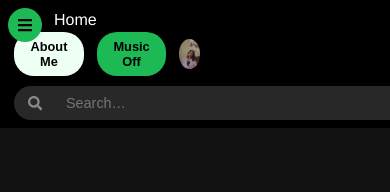
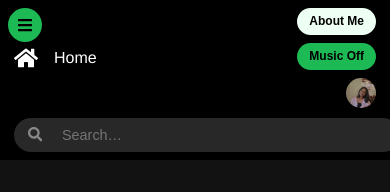
Before and after one commit to BhavanaPoosa/react-portfolio, a React (Create React App) app: page /artist in a window 390 px wide. Shown: the top 192 px of the page. Built offline with nearby package versions, Linux system fonts and the light colour scheme.

Commit message:
Adjust the navbar

```diff
--- a/src/styles/Navbar.css
+++ b/src/styles/Navbar.css
@@ -2,184 +2,234 @@
    NAVBAR  –  DESKTOP / BASE
    ─────────────────────────────── */
 
-   .navbar{
-    display:flex;
-    align-items:center;
-    justify-content:space-between;
-    height:60px;
-    padding:0 1rem;
-    background:#000;
-    color:#fff;
-    font-family:'Helvetica Neue',sans-serif;
+   .navbar {
+    display: flex;
+    align-items: center;
+    justify-content: space-between;
+    height: 60px;
+    padding: 0 1rem;
+    background: #000;
+    color: #fff;
+    font-family: 'Helvetica Neue', sans-serif;
     cursor: pointer;
   }
 
-  /* ---------- LEFT ---------- */
-  .nav-left{
-    display:flex;
-    align-items:center;
-    gap:1rem;
-    flex:1 1 0;
-  }
-  .nav-home a{
-    color:#1db954;
-    text-decoration:none;
-    font-weight:600;
+  .nav-left {
+    display: flex;
+    align-items: center;
+    gap: 1rem;
+    flex: 1 1 0;
   }
 
-  /* ---------- CENTER (SEARCH) ---------- */
-  .nav-center{
-    position:relative;
-    flex:2 1 0;
-    display:flex;
-    align-items:center;
-    gap:.5rem;
-    background:#282828;
-    padding:.5rem 1rem;
-    border-radius:20px;
-  }
-  .nav-center svg{           /* search icon */
-    position:absolute;
-    left:14px;
-    color:#888;
-    font-size:.9rem;
-  }
-  .nav-center input{
-    flex:1;
-    background:transparent;
-    border:none;
-    color:#fff;
-    outline:none;
-    padding-left:36px;       /* room for icon */
-    font-size:.95rem;
+  .nav-home a {
+    color: #1db954;
+    text-decoration: none;
+    font-weight: 600;
   }
 
-  /* dropdown */
-  .search-dropdown{
-    position:absolute;
-    top:115%;
-    left:50%;
-    transform:translateX(-50%);
-    width:300px;
-    max-height:200px;
-    overflow-y:auto;
-    background:#1e1e1e;
-    border-radius:8px;
-    box-shadow:0 0 10px rgba(0,0,0,.3);
-    z-index:20;
-  }
-  .dropdown-item{
-    padding:.55rem .9rem;
-    border-bottom:1px solid #333;
-    font-size:.9rem;
-    display:flex;
-    justify-content:space-between;
-    cursor:pointer;
-  }
-  .dropdown-item:hover{background:#333;}
-  .dropdown-tag{
-    background:#1db954;
-    color:#000;
-    border-radius:4px;
-    padding:.2rem .45rem;
-    font-size:.75rem;
+  .nav-center {
+    position: relative;
+    flex: 2 1 0;
+    display: flex;
+    align-items: center;
+    gap: 0.5rem;
+    background: #282828;
+    padding: 0.5rem 1rem;
+    border-radius: 20px;
   }
 
-  /* ---------- RIGHT ---------- */
-  .nav-right{
-    display:flex;
-    align-items:center;
-    gap:1rem;
-    flex:1 1 0;
-    justify-content:flex-end;
-  }
-  .music-toggle,
-  .about-me-btn{
-    border:none;
-    border-radius:20px;
-    padding:.45rem 1rem;
-    font-size:.85rem;
-    font-weight:600;
-    cursor:pointer;
-    display:flex;
-    align-items:center;
-    gap:.5rem;
-  }
-  .music-toggle{background:#1db954;color:#000;}
-  .music-toggle:hover{background:#1a8e3c;}
-  .about-me-btn{background:#eefff4;color:#000;}
-  .about-me-btn:hover{background:#d2f5e0;}
-
-  .avatar{
-    width:32px;height:32px;
-    border-radius:50%;
-    object-fit:cover;
-    cursor:pointer;
+  .nav-center svg {
+    position: absolute;
+    left: 14px;
+    color: #888;
+    font-size: 0.9rem;
   }
 
-  /* ---------- PROFILE MODAL ---------- */
-  .profile-modal{
-    position:fixed; inset:0;
-    background:rgba(0,0,0,.85);
-    display:flex;
-    justify-content:center;
-    align-items:center;
-    z-index:1000;
+  .nav-center input {
+    flex: 1;
+    background: transparent;
+    border: none;
+    color: #fff;
+    outline: none;
+    padding-left: 36px;
+    font-size: 0.95rem;
   }
-  .profile-modal-content img{
-    width:300px; height:300px;
-    object-fit:cover;
-    border-radius:50%;
-    border:5px solid #1db954;
-    box-shadow:0 0 30px rgba(0,0,0,.8);
-    animation:zoomIn .3s ease-out;
+
+  .search-dropdown {
+    position: absolute;
+    top: 115%;
+    left: 50%;
+    transform: translateX(-50%);
+    width: 300px;
+    max-height: 200px;
+    overflow-y: auto;
+    background: #1e1e1e;
+    border-radius: 8px;
+    box-shadow: 0 0 10px rgba(0, 0, 0, 0.3);
+    z-index: 20;
   }
-  @keyframes zoomIn{
-    from{transform:scale(.8);opacity:0;}
-    to  {transform:scale(1);opacity:1;}
+
+  .dropdown-item {
+    padding: 0.55rem 0.9rem;
+    border-bottom: 1px solid #333;
+    font-size: 0.9rem;
+    display: flex;
+    justify-content: space-between;
+    cursor: pointer;
+  }
+
+  .dropdown-item:hover {
+    background: #333;
+  }
+
+  .dropdown-tag {
+    background: #1db954;
+    color: #000;
+    border-radius: 4px;
+    padding: 0.2rem 0.45rem;
+    font-size: 0.75rem;
+  }
+
+  .nav-right {
+    display: flex;
+    align-items: center;
+    gap: 1rem;
+    flex: 1 1 0;
+    justify-content: flex-end;
+    flex-wrap: wrap;
+  }
+
+  .music-toggle,
+  .about-me-btn {
+    border: none;
+    border-radius: 20px;
+    padding: 0.45rem 1rem;
+    font-size: 0.85rem;
+    font-weight: 600;
+    cursor: pointer;
+    display: flex;
+    align-items: center;
+    gap: 0.5rem;
+  }
+
+  .music-toggle {
+    background: #1db954;
+    color: #000;
+  }
+
+  .music-toggle:hover {
+    background: #1a8e3c;
+  }
+
+  .about-me-btn {
+    background: #eefff4;
+    color: #000;
+  }
+
+  .about-me-btn:hover {
+    background: #d2f5e0;
+  }
+
+  .avatar {
+    width: 32px;
+    height: 32px;
+    border-radius: 50%;
+    object-fit: cover;
+    cursor: pointer;
+  }
+
+  .profile-modal {
+    position: fixed;
+    inset: 0;
+    background: rgba(0, 0, 0, 0.85);
+    display: flex;
+    justify-content: center;
+    align-items: center;
+    z-index: 1000;
+  }
+
+  .profile-modal-content img {
+    width: 300px;
+    height: 300px;
+    object-fit: cover;
+    border-radius: 50%;
+    border: 5px solid #1db954;
+    box-shadow: 0 0 30px rgba(0, 0, 0, 0.8);
+    animation: zoomIn 0.3s ease-out;
+  }
+
+  @keyframes zoomIn {
+    from {
+      transform: scale(0.8);
+      opacity: 0;
+    }
+    to {
+      transform: scale(1);
+      opacity: 1;
+    }
   }
 
   /* ───────────────────────────────
      NAVBAR  –  MOBILE / TABLET  ≤768px
      ─────────────────────────────── */
-  @media (max-width:768px){
-
-    .navbar{
-      flex-wrap:wrap;            /* allow second row */
-      height:auto;
-      padding:8px 14px;
+  @media (max-width: 768px) {
+    .navbar {
+      flex-wrap: wrap;
+      height: auto;
+      padding: 8px 14px;
     }
 
-    /* split top row left / right 50-50  */
     .nav-left,
-    .nav-right{flex:0 0 50%;}
-    .nav-left{justify-content:flex-start;}
-    .nav-right{justify-content:flex-end;gap:.8rem;}
-
-    /* hide “Home” text on very narrow screens */
-    .nav-home{display:none;}
-
-    /* move search bar to a full-width second row */
-    .nav-center{
-      order:3;                   /* pushes below rows */
-      flex:0 0 100%;
-      margin-top:10px;
-    }
-    .nav-center input{font-size:.9rem;}
-
-    /* compact buttons */
-    .music-toggle,
-    .about-me-btn{
-      padding:.45rem .9rem;
-      font-size:.8rem;
+    .nav-right {
+      flex: 0 0 50%;
     }
 
-    /* dropdown narrower */
-    .search-dropdown{
-      width:92%;
-      max-height:180px;
+    .nav-left {
+      justify-content: flex-start;
     }
 
-    /* avatar smaller */
-    .avatar{width:30px;height:30px;}
+    .nav-right {
+      justify-content: flex-end;
+      flex-wrap: wrap;
+      gap: 0.5rem;
+    }
+
+    .nav-home {
+      display: none;
+    }
+
+    .nav-center {
+      order: 3;
+      flex: 0 0 100%;
+      margin-top: 10px;
+      padding: 0.5rem 0.75rem;
+    }
+
+    .nav-center input {
+      font-size: 0.9rem;
+    }
+
+    .music-toggle,
+    .about-me-btn {
+      padding: 0.4rem 0.75rem;
+      font-size: 0.75rem;
+    }
+
+    .search-dropdown {
+      width: 92%;
+      max-height: 180px;
+    }
+
+    .avatar {
+      width: 30px;
+      height: 30px;
+    }
   }
+
+  /* Optional smaller screen layout (≤ 480px) */
+  @media (max-width: 480px) {
+    .nav-right {
+      flex-direction: column;
+      align-items: flex-end;
+    }
+  }
```
